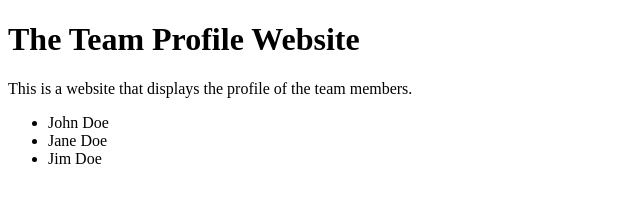
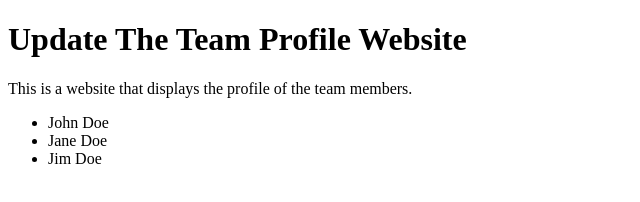
Before and after one commit to nasran-thaivis/The-Team-Profile-Website, a plain HTML site: page index.html in a window 1280 px wide. Shown: the whole page, without its empty margins (0-640 px from the left). Drawn offline with Linux system fonts and the light colour scheme.

Commit message:
Update heading text in index.html
Update title

```diff
--- a/index.html
+++ b/index.html
@@ -6,7 +6,7 @@
     <title>The Team Profile Website</title>
 </head>
 <body>
-    <h1>The Team Profile Website</h1>
+    <h1>Update The Team Profile Website</h1>
     <p>This is a website that displays the profile of the team members.</p>
     <ul>
         <li>John Doe</li>
```
